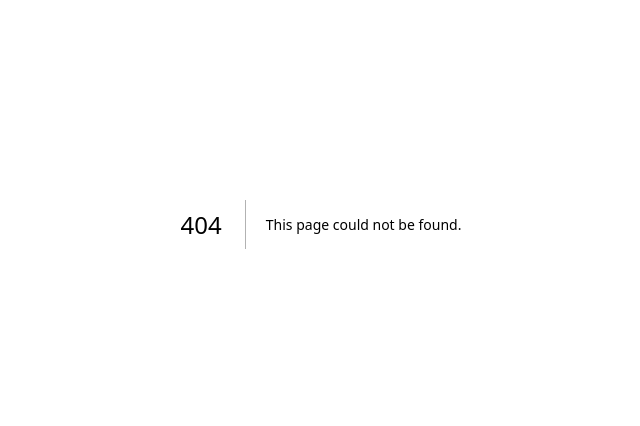
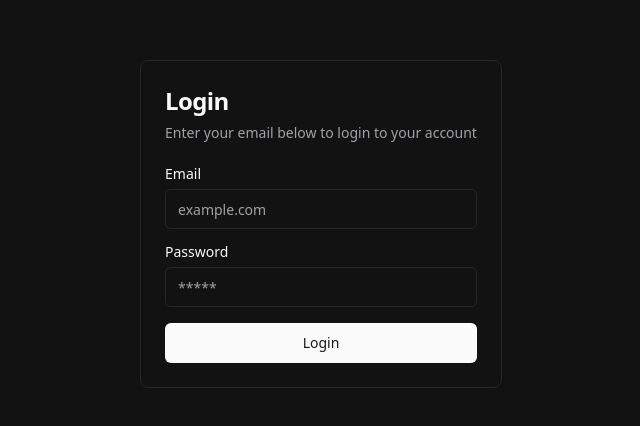
Before and after one commit to polysharp/sinatra-app, a Next.js app: page /auth in a window 1280 px wide. Before the commit this address had no page. Shown: the part 176-602 px from the top of the page, without its empty margins (319-959 px from the left). Built offline with nearby package versions, Linux system fonts and the light colour scheme.

Commit message:
fix: add auth page

```diff
--- /dev/null
+++ b/src/app/auth/layout.tsx
@@ -0,0 +1,11 @@
+export default async function RootLayout({
+  children,
+}: Readonly<{
+  children: React.ReactNode;
+}>) {
+  return (
+    <main className="flex h-screen w-full items-center justify-center px-4">
+      {children}
+    </main>
+  );
+}
--- /dev/null
+++ b/src/app/auth/page.tsx
@@ -0,0 +1,118 @@
+'use client';
+
+import { useForm } from 'react-hook-form';
+import { z } from 'zod';
+
+import { Button } from '@/components/ui/button';
+import {
+  Card,
+  CardContent,
+  CardDescription,
+  CardHeader,
+  CardTitle,
+} from '@/components/ui/card';
+import {
+  Form,
+  FormControl,
+  FormField,
+  FormItem,
+  FormLabel,
+  FormMessage,
+} from '@/components/ui/form';
+import { Input } from '@/components/ui/input';
+import httpClient from '@/lib/http-client';
+import { zodResolver } from '@hookform/resolvers/zod';
+
+export const signSchema = z.object({
+  email: z.string().min(2).max(50),
+  password: z.string().min(2).max(50),
+});
+
+export type Sign = z.infer<typeof signSchema>;
+
+export default function Sign() {
+  const form = useForm<Sign>({
+    resolver: zodResolver(signSchema),
+    defaultValues: {
+      email: '',
+      password: '',
+    },
+  });
+
+  const onSubmit = async (values: Sign) => {
+    try {
+      await httpClient('/auth/sign', {
+        method: 'POST',
+        body: JSON.stringify(values),
+      });
+
+      window.location.href = 'https://sinatra.polysharp.fr/workspaces';
+    } catch (err) {
+      console.error(err);
+    }
+  };
+
+  return (
+    <Card className="mx-auto max-w-sm">
+      <CardHeader>
+        <CardTitle className="text-2xl">Login</CardTitle>
+        <CardDescription>
+          Enter your email below to login to your account
+        </CardDescription>
+      </CardHeader>
+
+      <CardContent>
+        <Form {...form}>
+          <form onSubmit={form.handleSubmit(onSubmit)} className="grid gap-4">
+            <FormField
+              control={form.control}
+              name="email"
+              render={({ field }) => (
+                <FormItem>
+                  <div className="grid gap-2">
+                    <FormLabel htmlFor="email">Email</FormLabel>
+                    <FormControl>
+                      <Input
+                        id="email"
+                        autoComplete="email"
+                        placeholder="example.com"
+                        {...field}
+                      />
+                    </FormControl>
+                  </div>
+                  <FormMessage />
+                </FormItem>
+              )}
+            />
+
+            <FormField
+              control={form.control}
+              name="password"
+              render={({ field }) => (
+                <FormItem>
+                  <div className="grid gap-2">
+                    <FormLabel htmlFor="password">Password</FormLabel>
+                    <FormControl>
+                      <Input
+                        id="password"
+                        type="password"
+                        autoComplete="current-password"
+                        placeholder="*****"
+                        {...field}
+                      />
+                    </FormControl>
+                  </div>
+                  <FormMessage />
+                </FormItem>
+              )}
+            />
+
+            <Button type="submit" className="w-full">
+              Login
+            </Button>
+          </form>
+        </Form>
+      </CardContent>
+    </Card>
+  );
+}
--- /dev/null
+++ b/src/lib/http-client.ts
@@ -0,0 +1,26 @@
+'use client';
+
+export default async function httpClient(
+  url: string,
+  options: RequestInit,
+): Promise<Response> {
+  const baseURL = process.env.NEXT_PUBLIC_API_URL || 'http://localhost:2000';
+
+  const response = await fetch(`${baseURL}${url}`, {
+    ...options,
+    credentials: 'include',
+    headers: {
+      'Content-Type': 'application/json',
+      ...options.headers,
+    },
+  });
+
+  if (!response.ok) {
+    console.log(response);
+    throw new Error(
+      `HTTP error! status: ${response.status}, message: ${response.statusText}`,
+    );
+  }
+
+  return response;
+}
```
